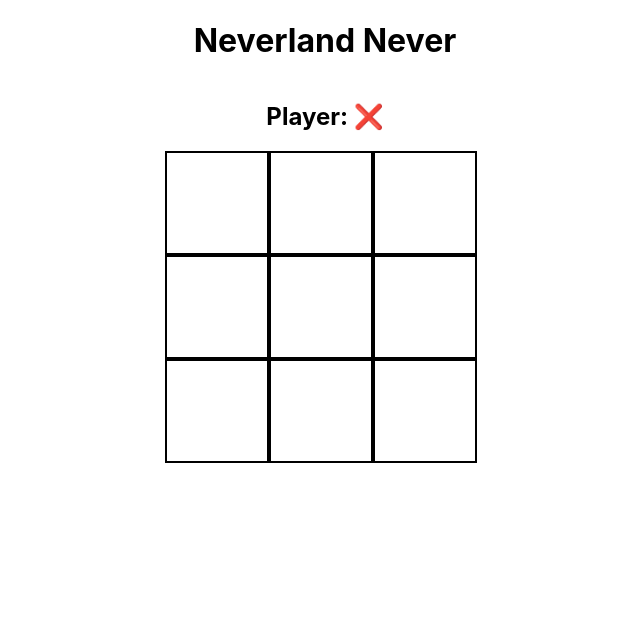
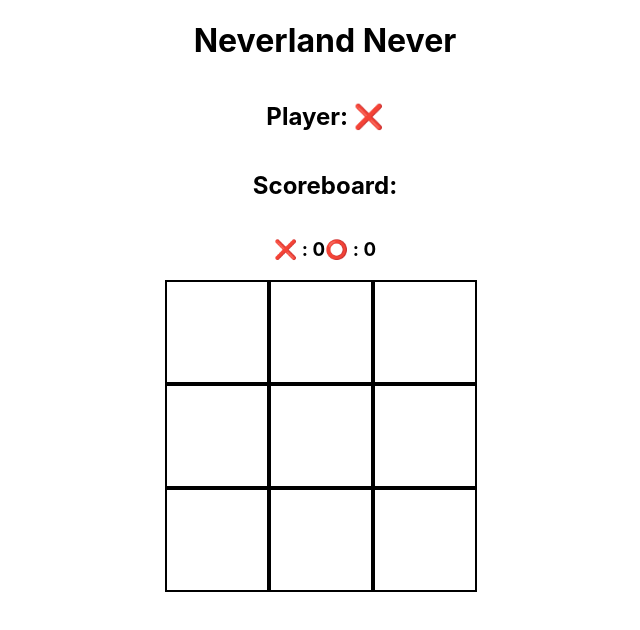
Before and after one commit to learn-academy-2023-alpha/tic-tac-toe-neverland-never, a React (Create React App) app: page / in a window 1280 px wide. Shown: the top 630 px of the page, without its empty margins (315-955 px from the left). Built offline with nearby package versions, Linux system fonts and the light colour scheme.

Commit message:
detect win conditions, update game state, update score

```diff
--- a/src/App.css
+++ b/src/App.css
@@ -6,6 +6,11 @@ h1 {
       display: flex;
       align-items: center;
       flex-direction: column;
+}
+
+.scoreBoard {
+      display:flex;
+      justify-content: space-evenly;
 }
 
 .gameboard {
--- a/src/App.js
+++ b/src/App.js
@@ -6,20 +6,51 @@ const App = () => {
       // Create a state to track the gameboard
       const [squares, setSquares] = useState(Array(9).fill(null))
 
+      // Create a state to track victory conditions
+      // This state is an array of arrays, with each internal array reflecting the indexes of a win option
+      const [victory, setVictory] = useState([
+            [0, 1, 2],
+            [3, 4, 5],
+            [6, 7, 8],
+            [0, 4, 8],
+            [6, 4, 2],
+            [0, 3, 6],
+            [1, 4, 7],
+            [2, 5, 8]
+      ])
+
       // Create a state to track the current player
       const [player, setPlayer] = useState("❌")
 
+      // Create a state to track the score
+      const [score, setScore] = useState([0,0])
+
       const processClick= (index) => {
             // Confirm that click is legal
-
             if (!squares[index]){
             // Create a temporary copy of the gameboard
             let tempArray = [...squares]
 
-
             // Update the gameboard with the new click
             tempArray[index] = player
             setSquares(tempArray)
+
+            // Check to see if victory conditions are fulfilled
+            // Filtering the victory array to test if any victory conditions are met
+            // For each victory condition, filter the subarray to determine if the value in squares state at that index is equal to the current player
+            // When three elements in a given victory condition match the current player, then that player has won
+            // Provide alert message upon victory
+            // Update the scoreboard
+            if(0 < victory.filter((value) => 3 === value.filter(vIndex => tempArray[vIndex] === player).length).length){
+                  alert(`${player} has won the game!`)
+                  let tempScore = score
+                  if("❌" === player){
+                        tempScore[0] += 1
+                  }else{
+                        tempScore[1] += 1
+                  }
+                  setScore(tempScore)
+            }
 
             // Change player to the alternative
             if ("❌" === player){
@@ -33,6 +64,11 @@ const App = () => {
       <div className='header'>
             <h1>Neverland Never</h1>
             <h2>Player: {player}</h2>
+            <h2>Scoreboard:</h2>
+            <div className="scoreBoard">
+                  <h3>❌ : {score[0]}</h3>
+                  <h3>⭕️ : {score[1]}</h3>
+            </div>
       </div>
       <div className='gameboard'>
             {squares.map((value, index) => <Square show={value} key={index} index={index} processClick={processClick}/>)}
```
Also changed, not shown: 1 other file (tests, documents, lock files or other folders).
